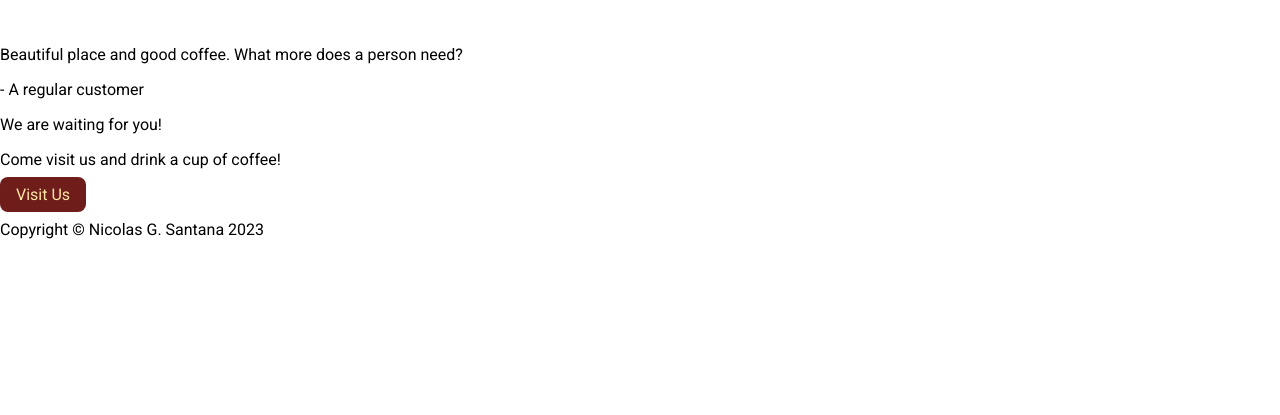
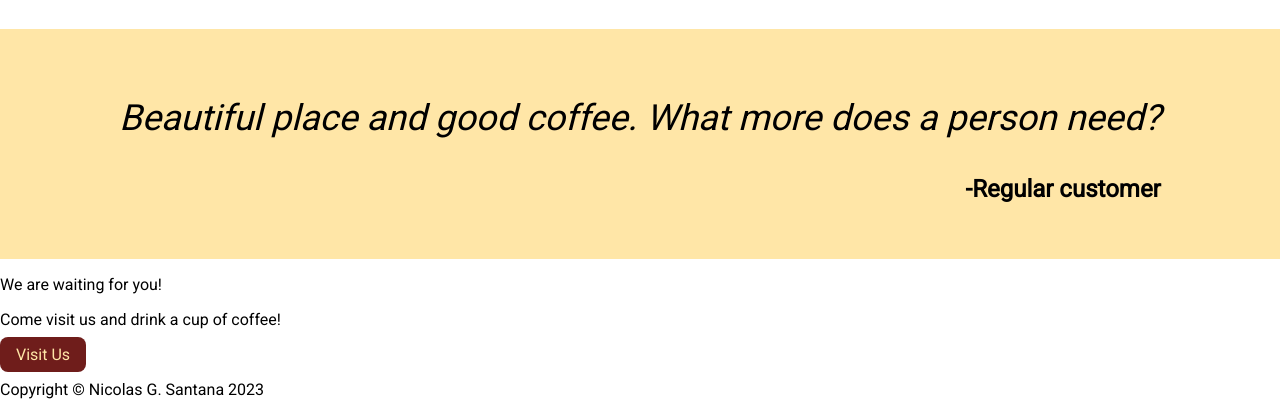
Before and after one commit to nicolasgsantana/landing-page, a plain HTML site: page index.html in a window 1280 px wide. Shown: the part 1028-1443 px from the top of the page. Before the commit the page ends 1283 px from the top, so only its background shows below. Drawn offline with Linux system fonts and the light colour scheme.

Commit message:
Add quote section

```diff
--- a/css/style.css
+++ b/css/style.css
@@ -112,3 +112,23 @@ section.drinks p {
     font-style: italic;
     margin: 16px;
 }
+
+section.quote-section {
+    background-color: #ffe6a7;
+    padding: 32px;
+    display: flex;
+    flex-direction: column;
+    justify-content: center;
+    align-items: center;
+    font-size: 24px;
+}
+
+p.quote {
+    font-size: 36px;
+    font-style: italic;
+}
+
+p.author {
+    text-align: right;
+    font-weight: 600;
+}
--- a/index.html
+++ b/index.html
@@ -50,9 +50,11 @@
       </ul>
     </section>
 
-    <section>
-      <p>Beautiful place and good coffee. What more does a person need?</p>
-      <p>- A regular customer</p>
+    <section class="quote-section">
+      <div>
+        <p class="quote">Beautiful place and good coffee. What more does a person need?</p>
+        <p class="author">-Regular customer</p>
+      </div>
     </section>
 
     <section>
```
